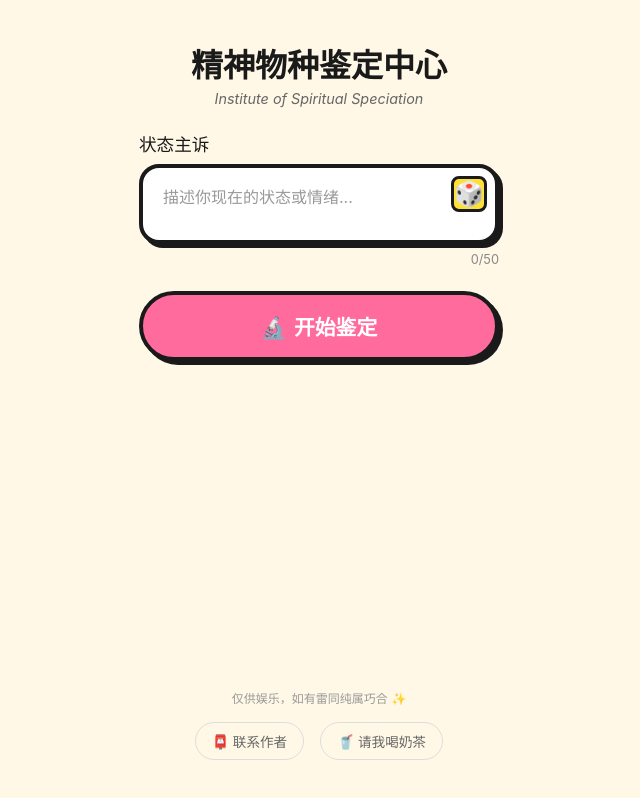
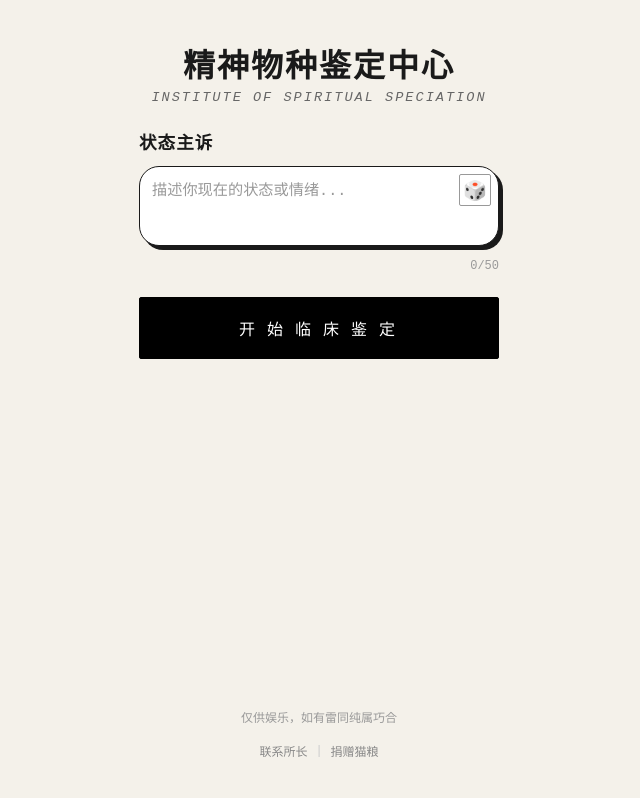
Before and after one commit to wangyafu/linghunwuzhongjianding, a Vue app in the folder frontend/: page / in a window 1280 px wide. Shown: the whole page, without its empty margins (321-961 px from the left). Built offline with nearby package versions, Linux system fonts and the light colour scheme; no server answers.

Commit message:
feat:修改前端样式

```diff
--- a/frontend/src/views/Home.vue
+++ b/frontend/src/views/Home.vue
@@ -39,17 +39,18 @@
     </div>
 
     <!-- 盖章按钮 -->
-    <button class="btn stamp-btn btn-pink" @click="handleDiagnose" :disabled="isLoading">
-      <span v-if="!isLoading">🔬 开始鉴定</span>
+    <button class="btn-start" @click="handleDiagnose" :disabled="isLoading">
+      <span v-if="!isLoading">开 始 临 床 鉴 定</span>
       <span v-else class="loading"></span>
     </button>
 
     <!-- 底部信息区 -->
     <div class="footer-info">
-      <p class="disclaimer">仅供娱乐，如有雷同纯属巧合 ✨</p>
+      <p class="disclaimer">仅供娱乐，如有雷同纯属巧合</p>
       <div class="footer-links">
-        <button class="footer-link" @click="openContact">📮 联系作者</button>
-        <button class="footer-link" @click="toggleDonateModal">🥤 请我喝奶茶</button>
+        <button class="footer-link" @click="openContact">联系所长</button>
+        <span class="footer-divider">|</span>
+        <button class="footer-link" @click="toggleDonateModal">捐赠猫粮</button>
       </div>
     </div>
 
@@ -252,6 +253,7 @@ const toggleDonateModal = () => {
 </script>
 
 <style scoped>
+/* 全局容器 - 与结果页保持一致的复古档案馆风格 */
 .home {
   min-height: 100vh;
   padding: 40px 20px;
@@ -259,25 +261,26 @@ const toggleDonateModal = () => {
   flex-direction: column;
   align-items: center;
   gap: 24px;
+  background-color: #f4f1ea; /* 与结果页相同的米黄色背景 */
+  font-family: 'Courier New', Courier, monospace; /* 打字机字体 */
 }
 
 .header {
   text-align: center;
 }
 
-/* 物种展示区 */
+/* 物种展示区 - 类似博物馆标本框的设计 */
 .species-showcase {
   width: 100%;
   max-width: 280px;
   padding: 24px;
   text-align: center;
-
 }
 
 .species-image-container {
   width: 180px;
   height: 180px;
-  margin: 0 auto 16px;
+  margin: 0 auto;
   display: flex;
   align-items: center;
   justify-content: center;
@@ -289,7 +292,8 @@ const toggleDonateModal = () => {
   object-fit: cover;
   opacity: 0;
   transition: opacity 0.3s ease;
-  mix-blend-mode: multiply;  /* 让白色背景融入页面背景 */
+  filter: sepia(0.2) contrast(1.1); /* 复古滤镜 */
+  mix-blend-mode: multiply;
 }
 
 .species-image.fade-in {
@@ -297,10 +301,11 @@ const toggleDonateModal = () => {
 }
 
 .species-name {
-  font-family: var(--font-title);
+  font-family: "Songti SC", "SimSun", "STSong", serif; /* 宋体 */
   font-size: 1.2rem;
-  color: var(--text-dark);
+  color: #1a1a1a;
   margin-bottom: 8px;
+  font-weight: 900;
 }
 
 .species-hint {
@@ -309,16 +314,20 @@ const toggleDonateModal = () => {
 }
 
 .title {
-  font-family: var(--font-title);
+  font-family: "Songti SC", "SimSun", "STSong", serif; /* 宋体 */
   font-size: 2rem;
-  color: var(--text-dark);
+  color: #1a1a1a;
   margin-bottom: 4px;
+  font-weight: 900;
+  letter-spacing: 2px;
 }
 
 .subtitle {
-  font-size: 0.9rem;
+  font-size: 0.85rem;
   color: #666;
   font-style: italic;
+  text-transform: uppercase;
+  letter-spacing: 2px;
 }
 
 .specimen-frame {
@@ -326,7 +335,8 @@ const toggleDonateModal = () => {
   max-width: 280px;
   padding: 24px;
   text-align: center;
-  background: var(--text-light);
+  background: #fffdf5;
+  border: 2px solid #1a1a1a;
 }
 
 .specimen-container {
@@ -336,8 +346,8 @@ const toggleDonateModal = () => {
   display: flex;
   align-items: center;
   justify-content: center;
-  background: var(--bg-primary);
-  border: var(--border-thick);
+  background: #fff;
+  border: 2px solid #1a1a1a;
   border-radius: 50%;
 }
 
@@ -351,6 +361,7 @@ const toggleDonateModal = () => {
   color: #888;
 }
 
+/* 输入区 - 档案馆表单风格 */
 .input-section {
   width: 100%;
   max-width: 360px;
@@ -358,9 +369,12 @@ const toggleDonateModal = () => {
 
 .input-label {
   display: block;
-  font-family: var(--font-title);
+  font-family: "Songti SC", "SimSun", "STSong", serif;
   font-size: 1.1rem;
-  margin-bottom: 8px;
+  margin-bottom: 12px;
+  color: #1a1a1a;
+  font-weight: bold;
+  letter-spacing: 1px;
 }
 
 .input-wrapper {
@@ -368,56 +382,114 @@ const toggleDonateModal = () => {
 }
 
 .symptom-input {
+  width: 100%;
   min-height: 80px;
+  padding: 12px;
   padding-right: 50px;
   resize: none;
+  border: 1px solid #1a1a1a;
+  background: #fff;
+  font-family: 'Courier New', Courier, monospace;
+  font-size: 0.95rem;
+  line-height: 1.6;
+  color: #333;
+  box-sizing: border-box;
+}
+
+.symptom-input:focus {
+  outline: none;
+  box-shadow: 3px 3px 0 rgba(0,0,0,0.1);
+}
+
+.symptom-input::placeholder {
+  color: #999;
 }
 
 .dice-btn {
   position: absolute;
-  right: 12px;
-  top: 12px;
-  width: 36px;
-  height: 36px;
-  font-size: 1.5rem;
-  background: var(--accent-yellow);
-  border: 3px solid var(--text-dark);
-  border-radius: 8px;
+  right: 8px;
+  top: 8px;
+  width: 32px;
+  height: 32px;
+  font-size: 1.2rem;
+  background: transparent;
+  border: 1px solid #999;
+  border-radius: 2px;
   cursor: pointer;
-  transition: transform 0.15s ease;
+  transition: all 0.15s ease;
+  color: #666;
 }
 
 .dice-btn:hover {
-  transform: scale(1.1) rotate(15deg);
+  border-color: #1a1a1a;
+  color: #1a1a1a;
 }
 
 .dice-btn:active {
-  transform: scale(0.95);
+  background: #f0f0f0;
 }
 
 .char-count {
   text-align: right;
-  font-size: 0.8rem;
-  color: #888;
-  margin-top: 4px;
+  font-size: 0.75rem;
+  color: #999;
+  margin-top: 8px;
+  font-family: 'Courier New', Courier, monospace;
 }
 
-.stamp-btn {
+/* 主按钮 - “核武器发射键”风格 */
+.btn-start {
   width: 100%;
   max-width: 360px;
-  padding: 16px 32px;
-  font-size: 1.3rem;
+  padding: 18px 32px;
+  font-size: 1rem;
+  font-family: "Songti SC", "SimSun", "STSong", serif;
+  font-weight: 400;
+  letter-spacing: 4px;
+  background: #000;
+  color: #fff;
+  border: 1px solid #000;
+  border-radius: 2px;
+  cursor: pointer;
+  transition: all 0.2s;
 }
 
-.stamp-btn:disabled {
-  opacity: 0.7;
+.btn-start:hover {
+  transform: translateY(-2px);
+  box-shadow: 0 4px 12px rgba(0, 0, 0, 0.3);
+}
+
+.btn-start:active {
+  transform: translate(1px, 1px);
+}
+
+.btn-start:disabled {
+  opacity: 0.5;
   cursor: not-allowed;
+  background: #000;
+  color: #fff;
+}
+
+/* 加载动画 */
+.loading {
+  display: inline-block;
+  width: 20px;
+  height: 20px;
+  border: 3px solid rgba(255,255,255,0.3);
+  border-top-color: #fff;
+  border-radius: 50%;
+  animation: spin 1s linear infinite;
+}
+
+@keyframes spin {
+  to { transform: rotate(360deg); }
 }
 
 .disclaimer {
   font-size: 0.75rem;
   color: #999;
   text-align: center;
+  font-family: 'Courier New', Courier, monospace;
 }
 
 /* 底部功能区 */
@@ -434,29 +506,32 @@ const toggleDonateModal = () => {
 .footer-links {
   display: flex;
   justify-content: center;
-  gap: 16px;
-  flex-wrap: wrap;
+  align-items: center;
+  gap: 8px;
 }
 
 .footer-link {
-  padding: 8px 16px;
-  font-size: 0.85rem;
+  padding: 0;
+  font-size: 0.75rem;
+  font-family: 'Courier New', Courier, monospace;
   background: transparent;
-  border: 1px solid #ddd;
-  border-radius: 20px;
-  color: #666;
+  border: none;
+  color: #888;
   cursor: pointer;
-  transition: all 0.2s ease;
+  transition: color 0.2s ease;
 }
 
 .footer-link:hover {
-  border-color: var(--accent-purple);
-  color: var(--accent-purple);
-  background: white;
-  transform: translateY(-2px);
+  color: #1a1a1a;
+  text-decoration: underline;
 }
 
-/* 弹窗样式 */
+.footer-divider {
+  color: #ccc;
+  font-size: 0.75rem;
+}
+
+/* 弹窗样式 - 档案馆风格 */
 .modal-overlay {
   position: fixed;
   top: 0;
@@ -473,14 +548,15 @@ const toggleDonateModal = () => {
 }
 
 .donate-modal {
-  background: white;
-  border-radius: 20px;
+  background: #fffdf5;
+  border: 2px solid #1a1a1a;
+  border-radius: 4px;
   padding: 32px;
   max-width: 400px;
   width: 100%;
   position: relative;
   text-align: center;
-  box-shadow: 0 10px 30px rgba(0, 0, 0, 0.2);
+  box-shadow: 6px 6px 0 rgba(0, 0, 0, 0.15);
   animation: modalPop 0.3s cubic-bezier(0.34, 1.56, 0.64, 1);
 }
 
@@ -491,16 +567,16 @@ const toggleDonateModal = () => {
 
 .modal-close {
   position: absolute;
-  top: 16px;
-  right: 16px;
-  width: 32px;
-  height: 32px;
-  border: none;
-  background: #f5f5f5;
-  border-radius: 50%;
+  top: 12px;
+  right: 12px;
+  width: 28px;
+  height: 28px;
+  border: 2px solid #1a1a1a;
+  background: #fffdf5;
+  border-radius: 4px;
   cursor: pointer;
   font-size: 14px;
-  color: #999;
+  color: #1a1a1a;
   transition: all 0.2s;
   display: flex;
   align-items: center;
@@ -508,21 +584,23 @@ const toggleDonateModal = () => {
 }
 
 .modal-close:hover {
-  background: #eee;
-  color: #666;
+  background: #f0f0f0;
+  transform: translateY(-1px);
 }
 
 .modal-title {
-  font-family: var(--font-title);
-  font-size: 1.5rem;
-  color: var(--text-dark);
+  font-family: "Songti SC", "SimSun", "STSong", serif;
+  font-size: 1.4rem;
+  color: #1a1a1a;
   margin-bottom: 8px;
+  font-weight: 900;
 }
 
 .modal-subtitle {
-  font-size: 0.9rem;
+  font-size: 0.85rem;
   color: #666;
   margin-bottom: 24px;
+  font-family: 'Courier New', Courier, monospace;
 }
 
 .qr-codes {
@@ -542,13 +620,14 @@ const toggleDonateModal = () => {
   width: 140px;
   height: 140px;
   object-fit: cover;
-  border-radius: 12px;
-  border: 1px solid #eee;
+  border: 2px solid #1a1a1a;
+  border-radius: 4px;
 }
 
 .qr-label {
-  font-size: 0.8rem;
-  color: #888;
+  font-size: 0.75rem;
+  color: #666;
+  font-family: 'Courier New', Courier, monospace;
 }
 
 /* 响应式调整 */
@@ -557,5 +636,19 @@ const toggleDonateModal = () => {
     width: 120px;
     height: 120px;
   }
+
+  .title {
+    font-size: 1.6rem;
+  }
+
+  .species-showcase {
+    max-width: 260px;
+    padding: 16px;
+  }
+
+  .species-image-container {
+    width: 160px;
+    height: 160px;
+  }
 }
 </style>
--- a/frontend/src/views/Result.vue
+++ b/frontend/src/views/Result.vue
@@ -121,10 +121,10 @@
     <!-- 操作按钮 -->
     <div class="actions">
       <button class="btn btn-primary" @click="saveCard">
-        💾 收藏档案
+        收 藏 档 案
       </button>
       <button class="btn btn-secondary" @click="diagnoseAgain">
-        🔄 重启诊断
+        重 新 鉴 定
       </button>
     </div>
 
@@ -455,22 +455,25 @@ const diagnoseAgain = () => {
   white-space: pre-wrap;
 }
 
-/* 4. 标签区 */
+/* 4. 标签区 - 胶囊药丸风格 */
 .keywords {
   display: flex;
   flex-wrap: wrap;
-  gap: 12px;
+  gap: 8px;
   margin-bottom: 28px;
   padding: 0 8px;
   justify-content: flex-start;
 }
 
 .archive-tag {
-  font-family: sans-serif;
-  font-size: 0.85rem;
-  color: #8b0000; /* 深红印泥色 */
-  font-weight: bold;
-  opacity: 0.8;
+  font-family: 'Courier New', Courier, monospace;
+  font-size: 0.75rem;
+  color: #8b0000;
+  font-weight: normal;
+  padding: 3px 8px;
+  border: 0.5px solid #8b0000;
+  border-radius: 10px;
+  background: transparent;
 }
 
 /* 5. 底部 */
@@ -530,42 +533,52 @@ const diagnoseAgain = () => {
   transform: rotate(1deg);
 }
 
-/* 按钮样式 */
+/* 按钮样式 - 医疗仪器控制面板风格 */
 .actions {
   display: flex;
-  gap: 16px;
+  gap: 12px;
   width: 100%;
   max-width: 320px;
 }
 
 .btn {
   flex: 1;
-  padding: 12px;
-  border: 2px solid #1a1a1a;
+  padding: 14px 12px;
+  border: 1px solid #000;
   background: transparent;
-  font-family: 'Courier New', Courier, monospace;
-  font-weight: bold;
+  font-family: "Songti SC", "SimSun", "STSong", serif;
+  font-weight: 400;
+  font-size: 0.9rem;
+  letter-spacing: 2px;
   cursor: pointer;
   transition: all 0.2s;
-  border-radius: 8px;
+  border-radius: 2px;
 }
 
 .btn-primary {
-  background: #1a1a1a;
+  background: #000;
   color: #fff;
 }
 
+.btn-primary:hover {
+  background: #333;
+}
+
 .btn-primary:active {
-  transform: translateY(2px);
+  transform: translate(1px, 1px);
 }
 
 .btn-secondary {
-  background: #fff;
-  color: #1a1a1a;
+  background: transparent;
+  color: #000;
+}
+
+.btn-secondary:hover {
+  background: #f5f5f5;
 }
 
 .btn-secondary:active {
-  background: #f0f0f0;
+  background: #eee;
 }
 
 .share-hint {
@@ -683,17 +696,21 @@ const diagnoseAgain = () => {
 .export-keywords {
   display: flex;
   flex-wrap: wrap;
-  gap: 12px;
+  gap: 8px;
   margin-bottom: 28px;
   padding: 0 8px;
   justify-content: flex-start;
 }
 
 .export-tag {
-  font-family: sans-serif;
-  font-size: 0.85rem;
+  font-family: 'Courier New', Courier, monospace;
+  font-size: 0.75rem;
   color: #8b0000;
-  font-weight: bold;
+  font-weight: normal;
+  padding: 3px 8px;
+  border: 0.5px solid #8b0000;
+  border-radius: 10px;
+  background: transparent;
 }
 
 .export-footer {
```
Also changed, not shown: 1 other file (tests, documents, lock files or other folders).
